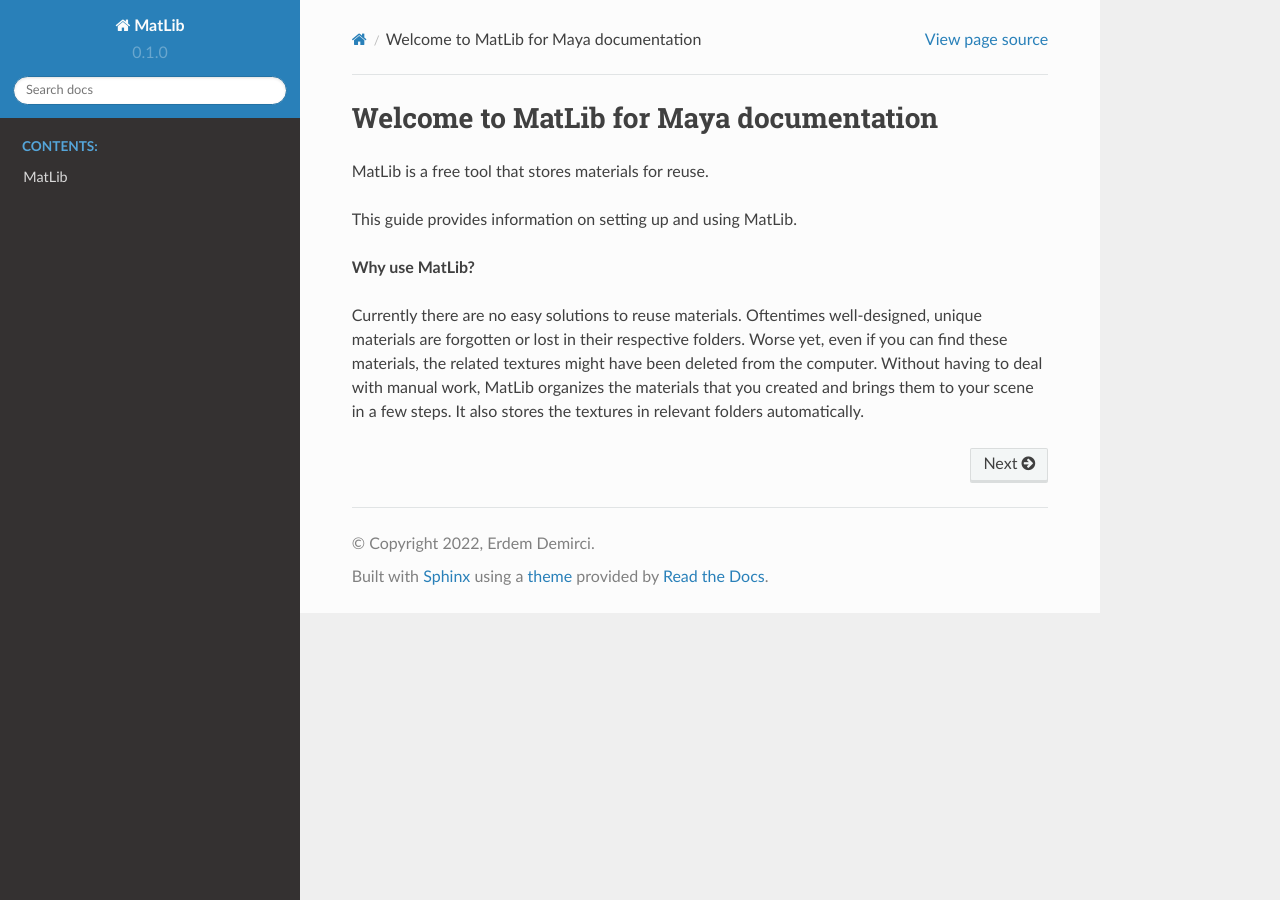
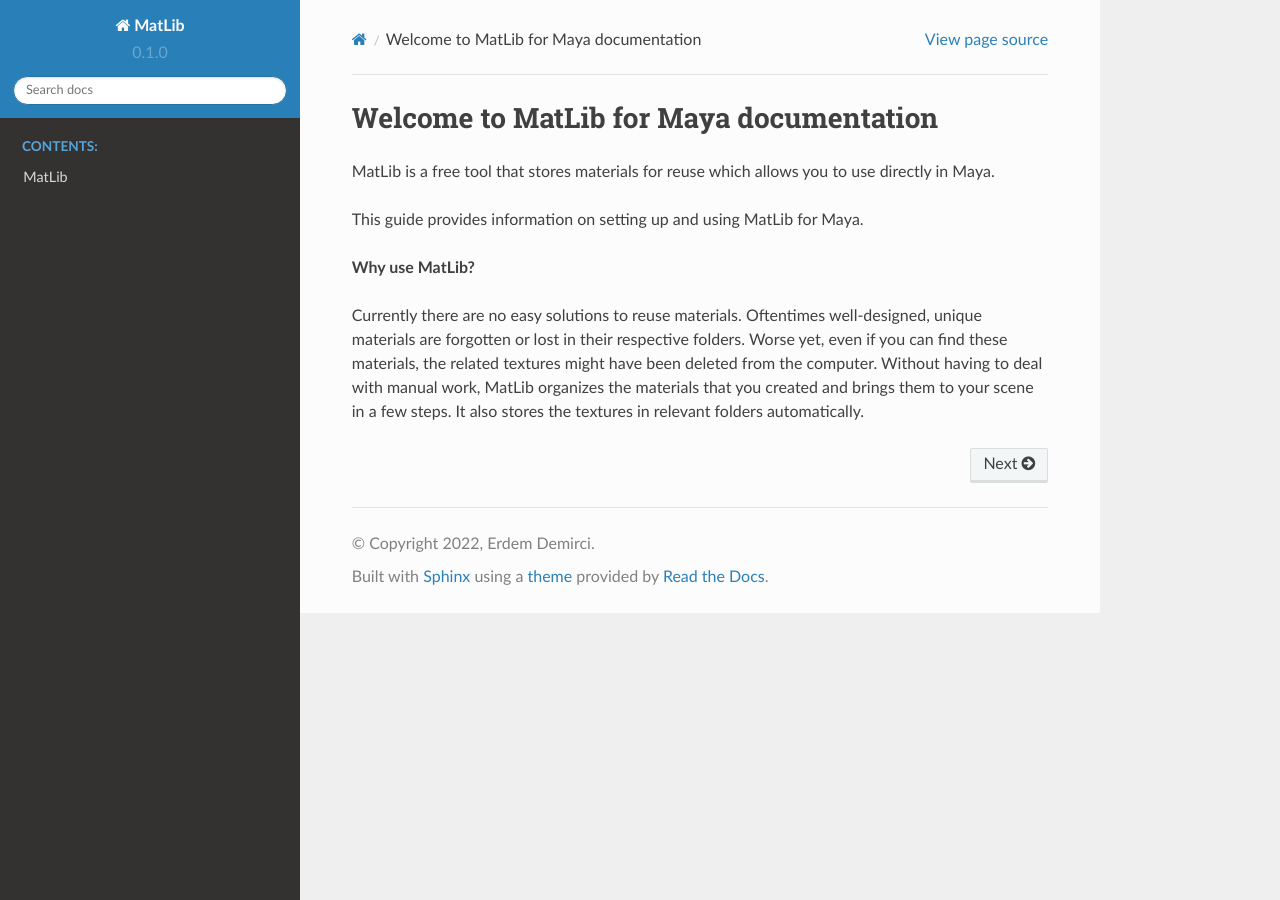
Before and after one commit to erdemirci/MatLib, a Sphinx documentation site: the page built from docs/source/index.rst, in a window 1280 px wide. Built offline with Sphinx 7.4.7 and the Read the Docs theme 2.0.0, drawn with Linux system fonts in a browser that asks for light colours.

Commit message:
Update index.rst

```diff
--- a/docs/source/index.rst
+++ b/docs/source/index.rst
@@ -1,8 +1,8 @@
 Welcome to MatLib for Maya documentation
 ========================================
-MatLib is a free tool that stores materials for reuse.
+MatLib is a free tool that stores materials for reuse which allows you to use directly in Maya.
 
-This guide provides information on setting up and using MatLib.
+This guide provides information on setting up and using MatLib for Maya.
 
 
 **Why use MatLib?**
```
